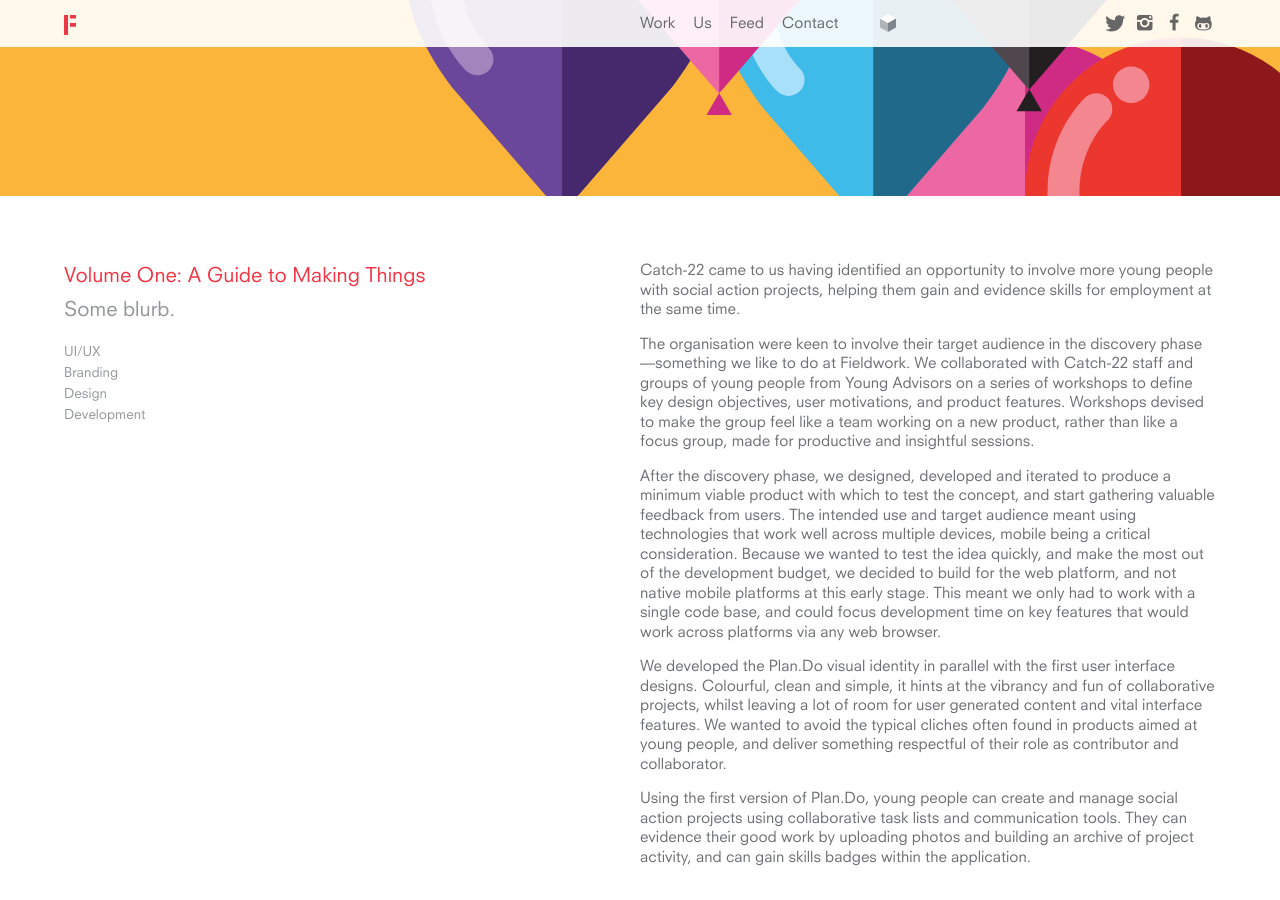
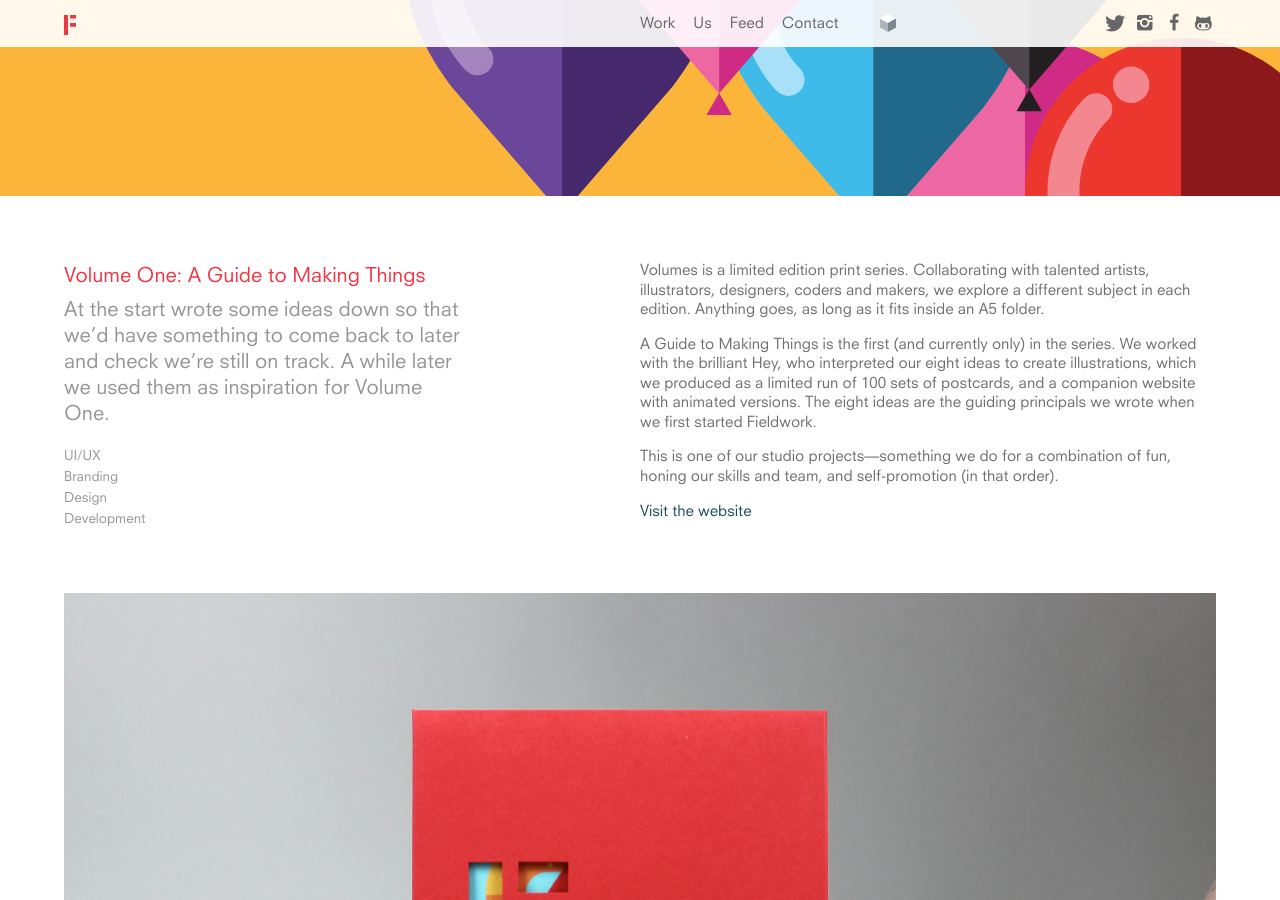
Before and after one commit to EMT/fieldwork-v2, a Jekyll site: the page built from _work/volume-one.html, in a window 1280 px wide and 900 px high, scrolled down 479 px. Built offline with Jekyll 4.4.1, drawn with Linux system fonts in a browser that asks for light colours; nearby versions of some CDN libraries.

Commit message:
Added Volume One project copy.

```diff
--- a/_work/volume-one.html
+++ b/_work/volume-one.html
@@ -1,6 +1,6 @@
 ---
 title: "Volume One: A Guide to Making Things"
-runner: "Some blurb."
+runner: "At the start wrote some ideas down so that we’d have something to come back to later and check we’re still on track. A while later we used them as inspiration for Volume One."
 meta:
 - UI/UX
 - Branding
@@ -22,11 +22,12 @@ thumb: /images/project-thumbs/fwlanding-volumes.png
 			{% include project-title.html %}
 
 			<div class="project-description">
-				<p>Catch-22 came to us having identified an opportunity to involve more young people with social action projects, helping them gain and evidence skills for employment at the same time.</p>
-				<p>The organisation were keen to involve their target audience in the discovery phase—something we like to do at Fieldwork. We collaborated with Catch-22 staff and groups of young people from Young Advisors on a series of workshops to define key design objectives, user motivations, and product features. Workshops devised to make the group feel like a team working on a new product, rather than like a focus group, made for productive and insightful sessions.</p>
-				<p>After the discovery phase, we designed, developed and iterated to produce a minimum viable product with which to test the concept, and start gathering valuable feedback from users. The intended use and target audience meant using technologies that work well across multiple devices, mobile being a critical consideration. Because we wanted to test the idea quickly, and make the most out of the development budget, we decided to build for the web platform, and not native mobile platforms at this early stage. This meant we only had to work with a single code base, and could focus development time on key features that would work across platforms via any web browser.</p>
-				<p>We developed the Plan.Do visual identity in parallel with the first user interface designs. Colourful, clean and simple, it hints at the vibrancy and fun of collaborative projects, whilst leaving a lot of room for user generated content and vital interface features. We wanted to avoid the typical cliches often found in products aimed at young people, and deliver something respectful of their role as contributor and collaborator.</p>
-				<p>Using the first version of Plan.Do, young people can create and manage social action projects using collaborative task lists and communication tools. They can evidence their good work by uploading photos and building an archive of project activity, and can gain skills badges within the application.</p>
+				<p>Volumes is a limited edition print series. Collaborating with talented artists, illustrators, designers, coders and makers, we explore a different subject in each edition. Anything goes, as long as it fits inside an A5 folder.</p>
+				<p>A Guide to Making Things is the first (and currently only) in the series. We worked with the brilliant Hey, who interpreted our eight ideas to create illustrations, which we produced as a limited run of 100 sets of postcards, and a companion website with animated versions. The eight ideas are the guiding principals we wrote when we first started Fieldwork.</p>
+				<p>This is one of our studio projects—something we do for a combination of fun, honing our skills and team, and self-promotion (in that order).</p>
+				<ul>
+					<li><a href="http://volumes.madebyfieldwork.com/making/">Visit the website</a></li>
+				</ul>
 			</div>
 		</div>
 	</div>
```
